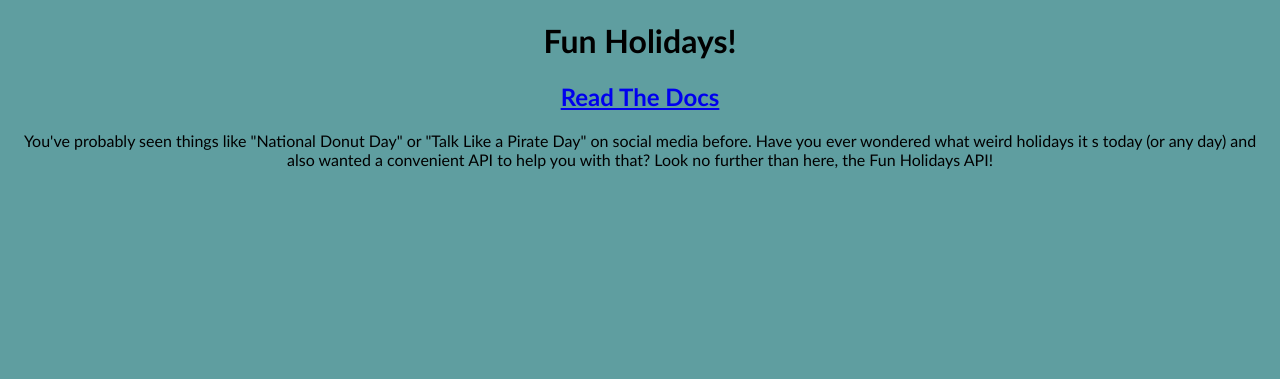
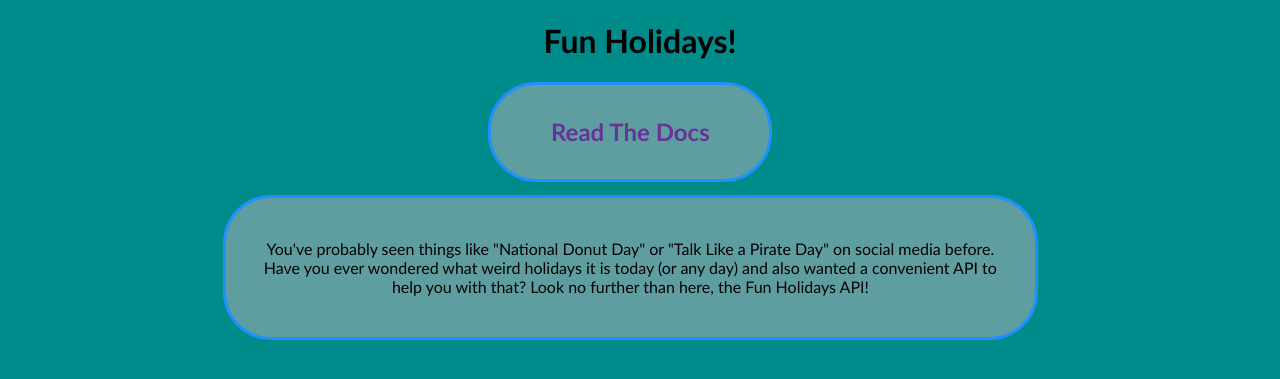
Before and after one commit to NateDimick/funholidaysapi, a Flask app: page / in a window 1280 px wide. Shown: the top 379 px of the page. Run offline with Flask 2, Linux system fonts and the light colour scheme; some libraries are stand-ins or nearby versions.

Commit message:
css update

```diff
--- a/static/style.css
+++ b/static/style.css
@@ -1,6 +1,32 @@
 html {
     text-align: center;
-    text-justify: center;
     font-family: 'Trebuchet MS', 'Lucida Sans Unicode', 'Lucida Grande', 'Lucida Sans', Arial, sans-serif;
+    background-color: darkcyan;
+}
+
+body > div {
+    width: 60%;
+    margin: 0% 17%;
     background-color: cadetblue;
+    border-color: dodgerblue;
+    border-radius: 3em;
+    border-style: solid;
+    border-width: 1%;
+    padding: 2%
 }
+
+header > div {
+    width: 20%;
+    margin: 1% 38%;
+    background-color: cadetblue;
+    border-color: dodgerblue;
+    border-radius: 3em;
+    border-style: solid;
+    border-width: 1%;
+    padding: 1%
+}
+
+a {
+    color: rebeccapurple;
+    text-decoration: none;
+}
--- a/templates/docs.html
+++ b/templates/docs.html
@@ -5,12 +5,16 @@
         <link rel="stylesheet" href="{{ url_for('static', filename= 'style.css') }}"/>
     </head>
     <body>
+        <header>
             <h1>
                 Documentation
             </h1>
+            <div>
                 <h2>
                     <a href="/">Go Home</a>
                 </h2>
+            </div>
+        </header>
         <div>
             <p>
                 Better Documentation Coming Soon
--- a/templates/index.html
+++ b/templates/index.html
@@ -5,15 +5,19 @@
         <link rel="stylesheet" href="{{ url_for('static', filename= 'style.css') }}"/>
     </head>
     <body>
+        <header>
             <h1>
                 Fun Holidays!
             </h1>
+            <div>
                 <h2>
                     <a href="/api">Read The Docs</a>
                 </h2>
+            </div>
+        </header>
         <div>
             <p>
-                You've probably seen things like "National Donut Day" or "Talk Like a Pirate Day" on social media before. Have you ever wondered what weird holidays it s today (or any day) and also wanted a convenient API to help you with that? Look no further than here, the Fun Holidays API!
+                You've probably seen things like "National Donut Day" or "Talk Like a Pirate Day" on social media before. Have you ever wondered what weird holidays it is today (or any day) and also wanted a convenient API to help you with that? Look no further than here, the Fun Holidays API!
             </p>
         </div>
     </body>
```
Also changed, not shown: README.md. Lines whose indentation alone changed are shown as unchanged.
